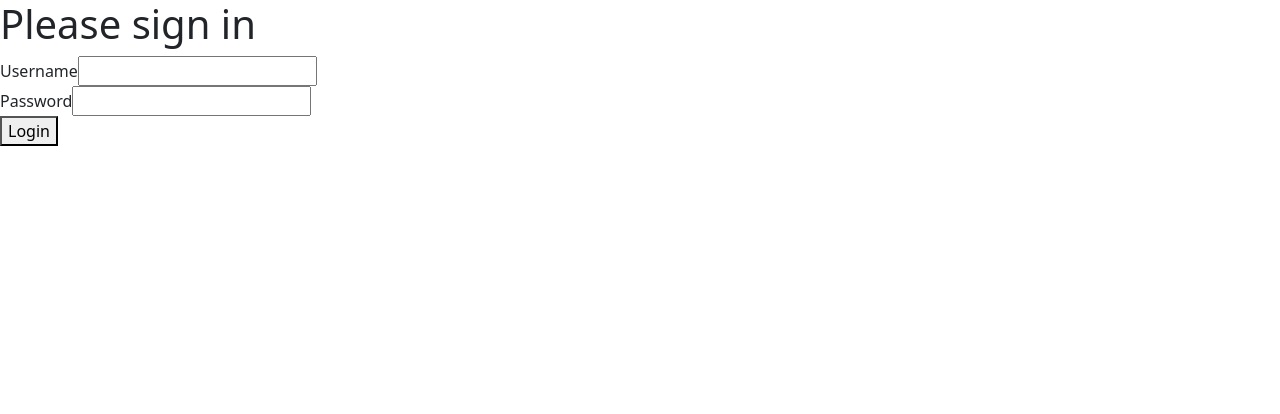
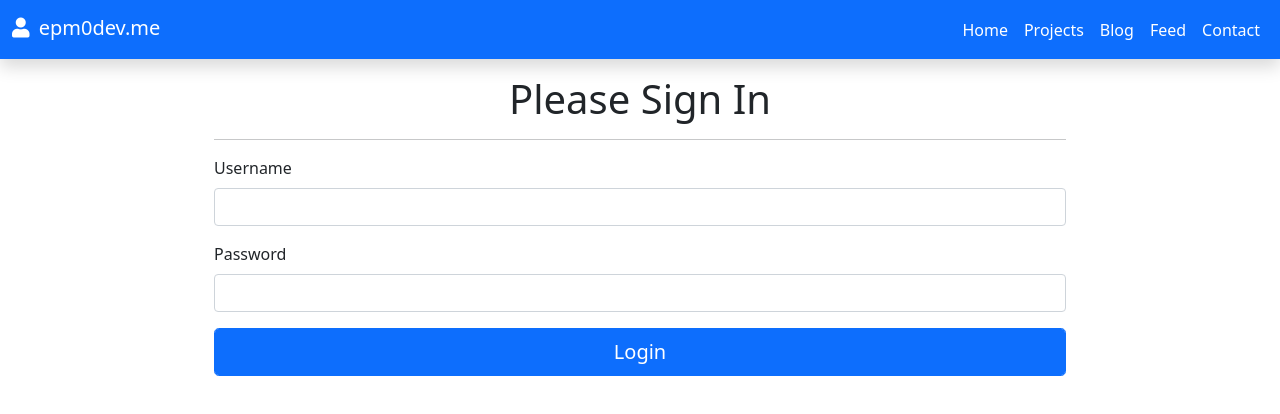
Before and after one commit to epm0dev/personal-website, a Vue app in the folder frontend/: page /admin/login in a window 1280 px wide. Shown: the top 414 px of the page. Built offline with nearby package versions, Linux system fonts and the light colour scheme; what idle-vue would draw is missing.

Commit message:
Add styling to login page, change reroute on successful login to admin page,

```diff
--- a/frontend/src/routes.js
+++ b/frontend/src/routes.js
@@ -5,7 +5,7 @@ import Logout from './views/Logout'
 import Admin from './views/Admin'
 import Home from './views/Home'
 import Projects from './views/Projects'
-import ProjectDetail from "@/views/ProjectDetail";
+import ProjectDetail from "./views/ProjectDetail";
 import Blog from './views/Blog'
 import Feed from './views/Feed'
 import Contact from './views/Contact'
@@ -19,7 +19,7 @@ export default new VueRouter({
         {
             path: '/admin/login',
             name: 'login',
-            component: Login,
+            component: Login
         },
         {
             path: '/admin/logout',
--- a/frontend/src/views/Login.vue
+++ b/frontend/src/views/Login.vue
@@ -1,24 +1,44 @@
 <template>
-    <div v-cloak>
-        <h1>Please sign in</h1>
-        <p v-if="incorrectAuth">Incorrect username or password entered - please try again</p>
-        <form v-on:submit.prevent="login">
-            <div>
-                <label for="user">Username</label>
-                <input type="text" name="username" id="user" v-model="username">
+    <div>
+        <NavBar></NavBar>
+        <div v-cloak class="container-lg mt-3 px-5">
+            <div class="mx-5 px-5">
+                <h1 class="text-center">Please Sign In</h1>
+                <hr>
+                <p v-if="incorrectAuth" class="text-warning">Incorrect username or password entered - please try
+                    again</p>
+                <form v-on:submit.prevent="login">
+                    <div class="row mt-3">
+                        <div class="form-group col">
+                            <label for="user" class="form-label">Username</label>
+                            <input type="text" name="username" id="user" v-model="username" class="form-control">
+                        </div>
+                    </div>
+                    <div class="row mt-3">
+                        <div class="form-group col">
+                            <label for="pass" class="form-label">Password</label>
+                            <input type="password" name="password" id="pass" v-model="password" class="form-control">
+                        </div>
+                    </div>
+                    <div class="row mt-3">
+                        <div class="col form-group">
+                            <div class="d-grid gap-2">
+                                <button class="btn btn-lg btn-primary mb-2 form-control" type="submit">Login</button>
+                            </div>
+                        </div>
+                    </div>
+                </form>
             </div>
-            <div>
-                <label for="pass">Password</label>
-                <input type="password" name="password" id="pass" v-model="password">
-            </div>
-            <button type="submit">Login</button>
-        </form>
+        </div>
     </div>
 </template>
 
 <script>
+import NavBar from "../components/NavBar";
+
 export default {
-    name: 'login',
+    name: 'Login',
+    components: {NavBar},
     data() {
         return {
             username: '',
@@ -33,7 +53,7 @@ export default {
                 password: this.password
             })
                 .then(() => {
-                    this.$router.push({name: 'cars'})
+                    this.$router.push({name: 'admin'})
                 })
                 .catch(err => {
                     console.log(err)
```
